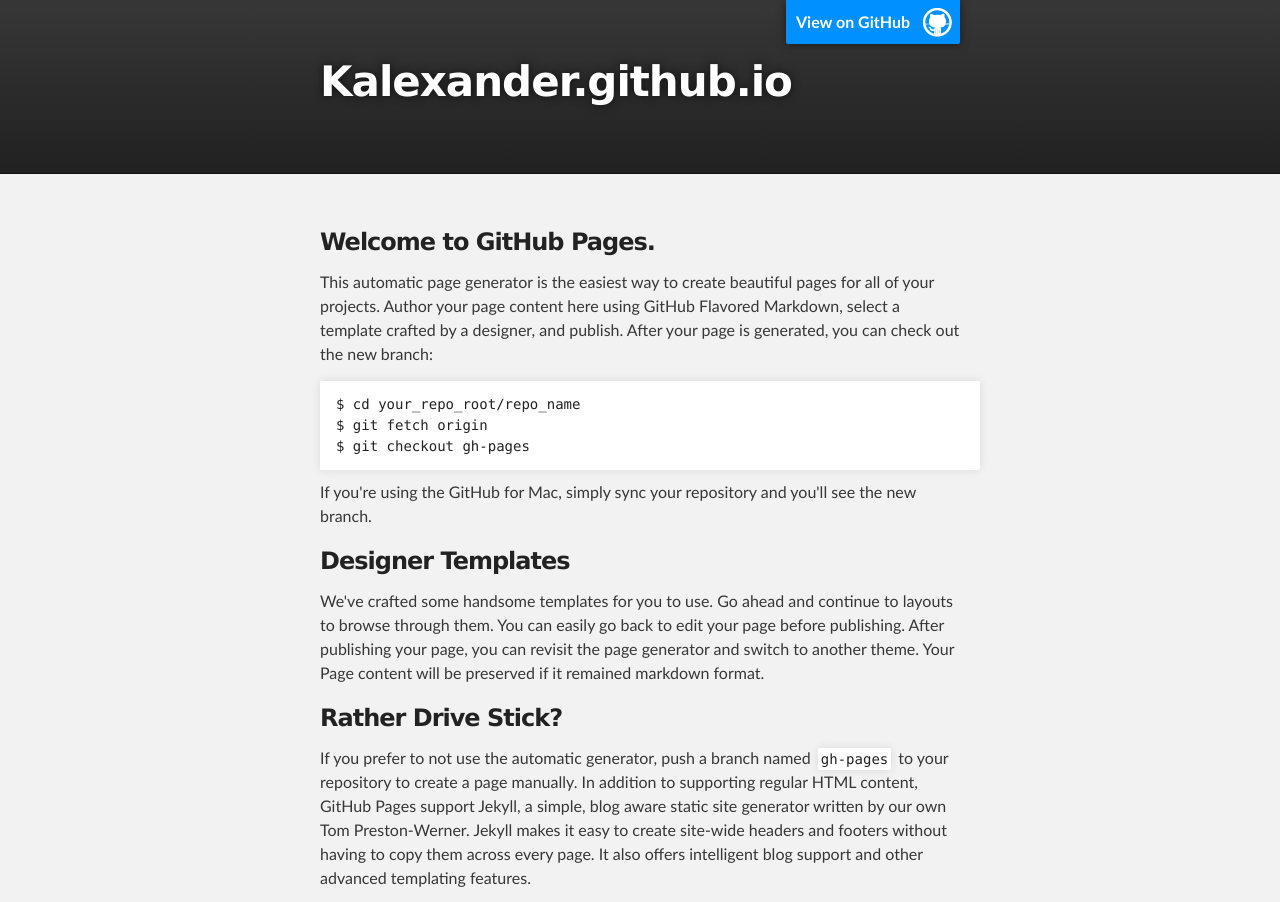
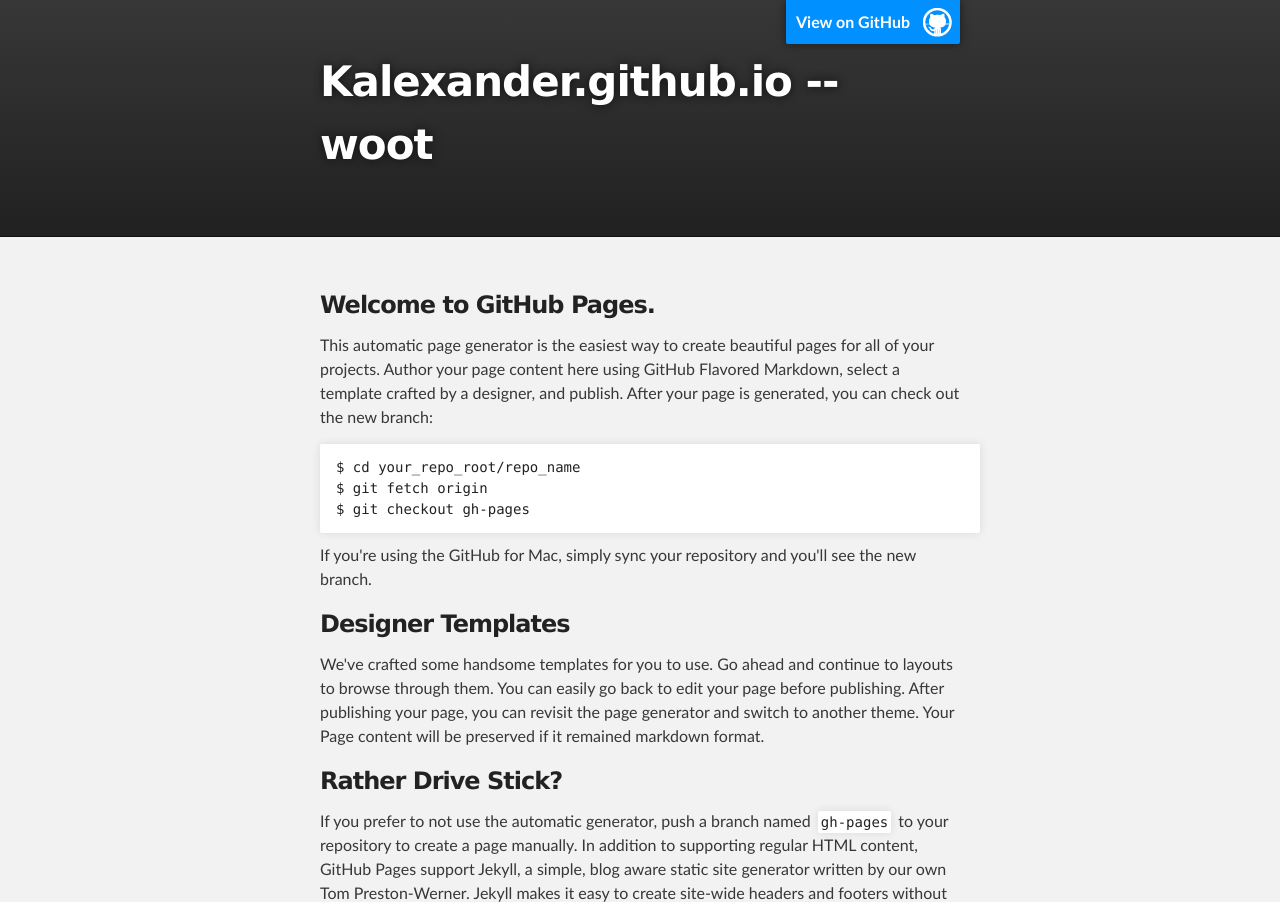
Before and after one commit to kalexander/kalexander.github.io, a plain HTML site: page index.html in a window 1280 px wide. Shown: the top 902 px of the page. Drawn offline with Linux system fonts and the light colour scheme.

Commit message:
another woor

```diff
--- a/index.html
+++ b/index.html
@@ -18,7 +18,7 @@
         <header class="inner">
           <a id="forkme_banner" href="https://github.com/kalexander">View on GitHub</a>
 
-          <h1 id="project_title">Kalexander.github.io</h1>
+          <h1 id="project_title">Kalexander.github.io -- woot</h1>
           <h2 id="project_tagline"></h2>
 
         </header>
```
